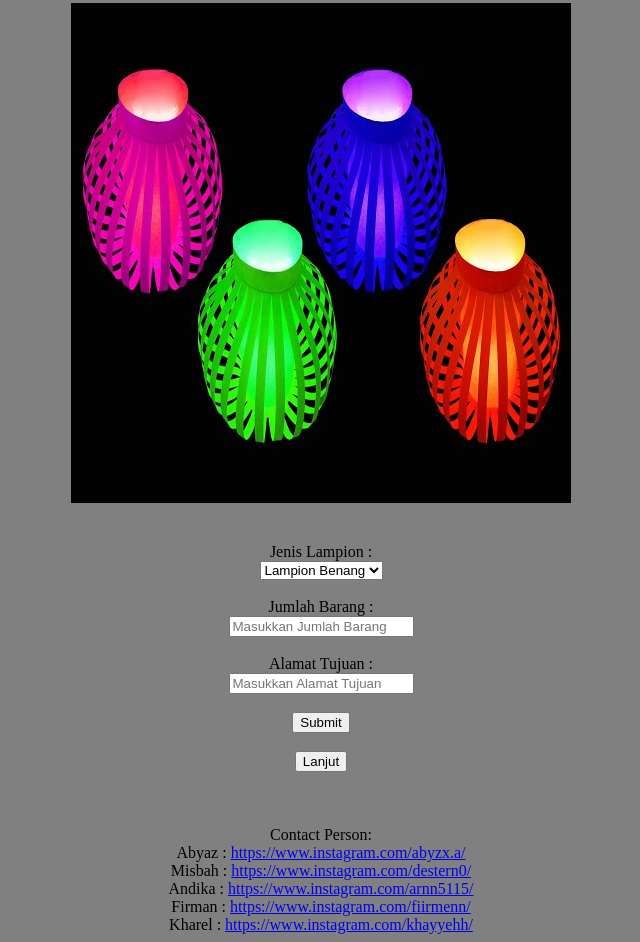
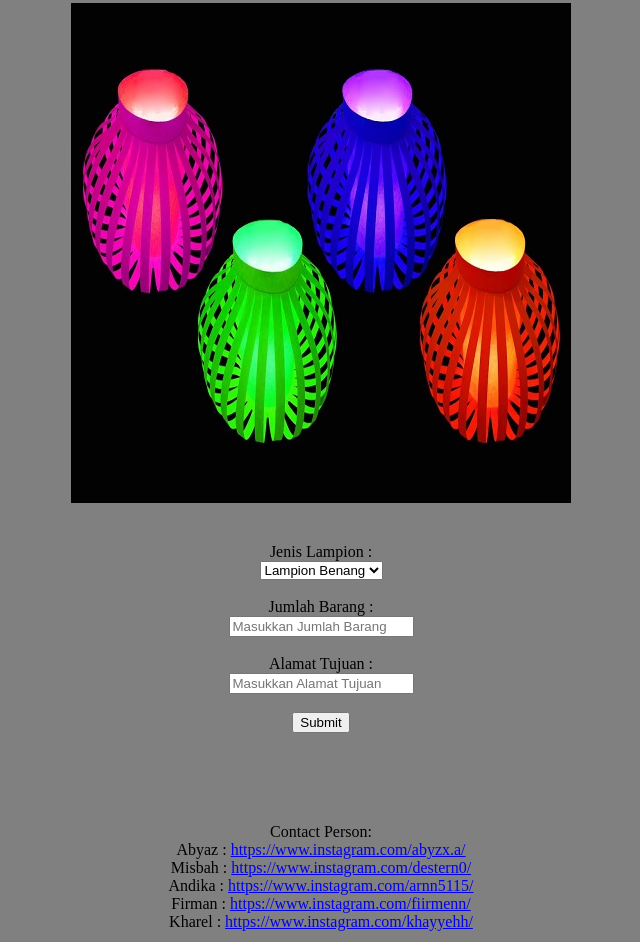
Before and after one commit to scharrrrr/pkwu, a plain HTML site: page index.html in a window 1280 px wide. Shown: the part 1319-2261 px from the top of the page, without its empty margins (319-959 px from the left). Drawn offline with Linux system fonts and the light colour scheme.

Commit message:
Update index.html

```diff
--- a/index.html
+++ b/index.html
@@ -66,7 +66,7 @@
 
     <br>
     <br>
-    <a href="https://impproject92.wixsite.com/aniv"><button>Lanjut</button><a/a>
+
 
     <br>
     <br>
```
